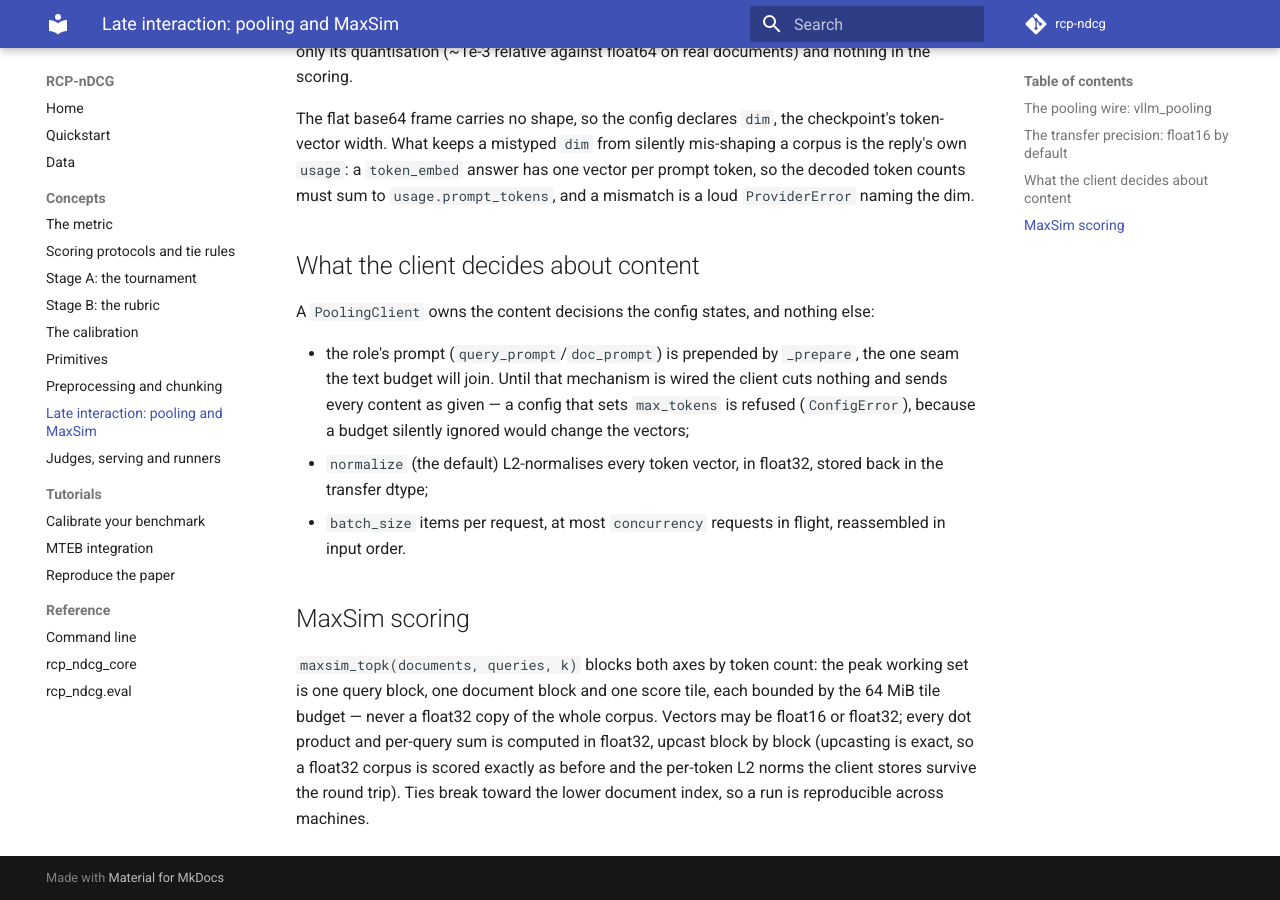
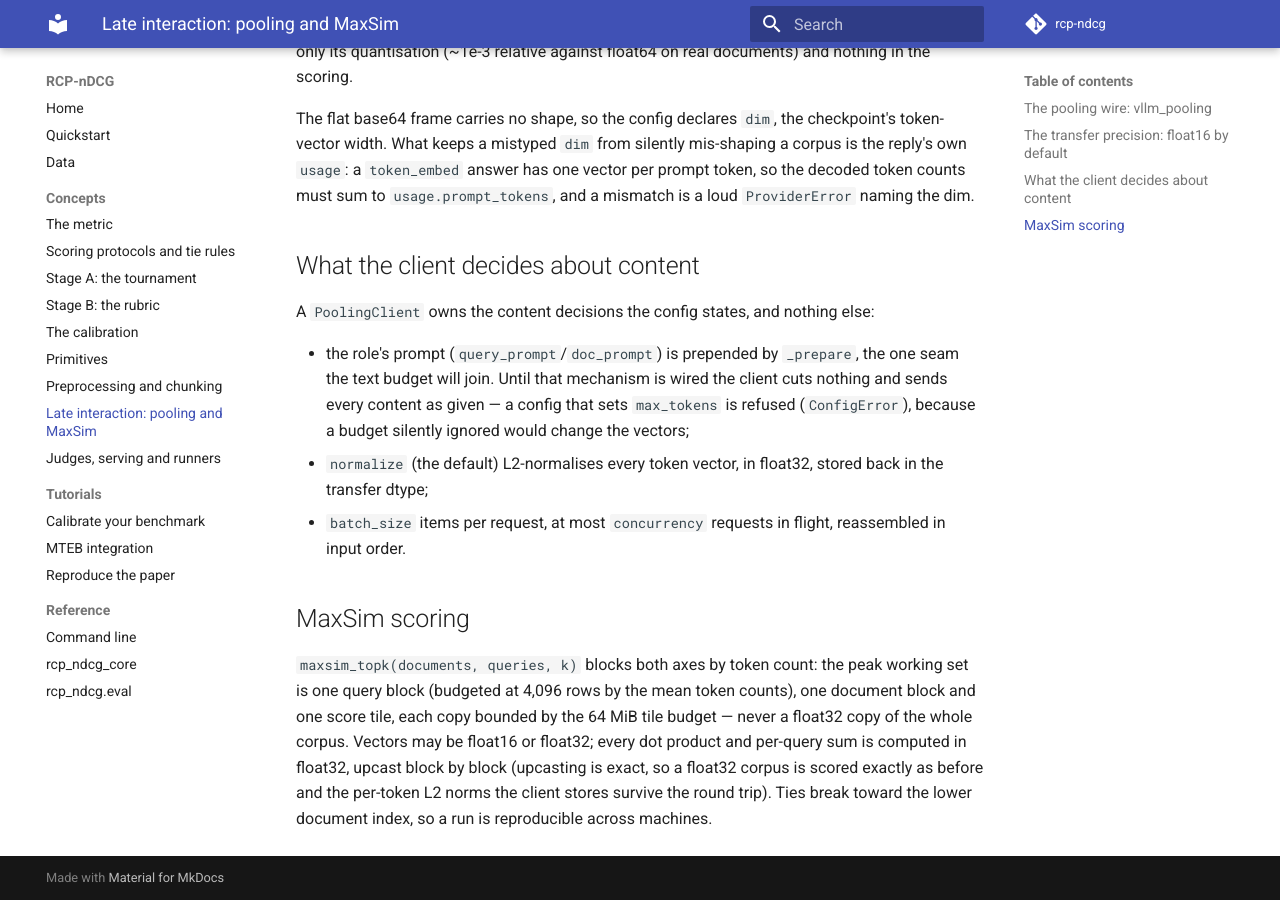
Before and after one commit to cohere-ai/rcp-ndcg, an MkDocs documentation site: the page built from docs/concepts/late-interaction.md, in a window 1280 px wide and 900 px high, scrolled down 2292 px. Built offline with MkDocs 1.6.1 and Material for MkDocs 9.7.7, drawn with Linux system fonts in a browser that asks for light colours; comment, search, counter and statistics services are not loaded; some of the changed text lies outside the part shown.

Commit message:
Close the round-2 verifier findings
A bytes body truncated against its own framing metadata, one-vector items of
unequal width and a jagged float list all raise the adapter's typed ProviderError
instead of a raw ValueError; the MaxSim module docstring's editing fragment is
repaired, the pooled-fallback reach is stated exactly (the counts can coincide
only with one-token items), the docs page bounds the query block by its real
budget, and the unused test-sender helper is gone.

````diff
--- a/docs/concepts/late-interaction.md
+++ b/docs/concepts/late-interaction.md
@@ -50,10 +50,9 @@
 * **the framed `bytes` encoding**: per-item `start`/`end`/`shape` metadata from
   the response header (`bytes_only` sends no framing and is refused).
 
-A reply that reports one vector per item and a `usage` line — the shape a
-pooled (not `token_embed`) server answers — is refused, because one vector per
-item contradicts one vector per prompt token; without a `usage` line it passes
-through as one vector per item.
+A reply that reports one vector per item and a `usage` line whose token counts
+contradict it — the shape a pooled (not `token_embed`) server answers — is
+refused; only a usage-less reply passes through as one vector per item.
 
 ```python
 import numpy as np
@@ -120,10 +119,11 @@
 ## MaxSim scoring
 
 `maxsim_topk(documents, queries, k)` blocks both axes by token count: the peak
-working set is one query block, one document block and one score tile, each
-bounded by the 64 MiB tile budget — never a float32 copy of the whole corpus.
-Vectors may be float16 or float32; every dot product and per-query sum is
-computed in float32, upcast block by block (upcasting is exact, so a float32
-corpus is scored exactly as before and the per-token L2 norms the client stores
-survive the round trip). Ties break toward the lower document index, so a run is
-reproducible across machines.
+working set is one query block (budgeted at 4,096 rows by the mean token
+counts), one document block and one score tile, each copy bounded by the 64 MiB
+tile budget — never a float32 copy of the whole corpus. Vectors may be float16
+or float32; every dot product and per-query sum is computed in float32, upcast
+block by block (upcasting is exact, so a float32 corpus is scored exactly as
+before and the per-token L2 norms the client stores survive the round trip).
+Ties break toward the lower document index, so a run is reproducible across
+machines.
````
Also changed, not shown: 4 other files.
